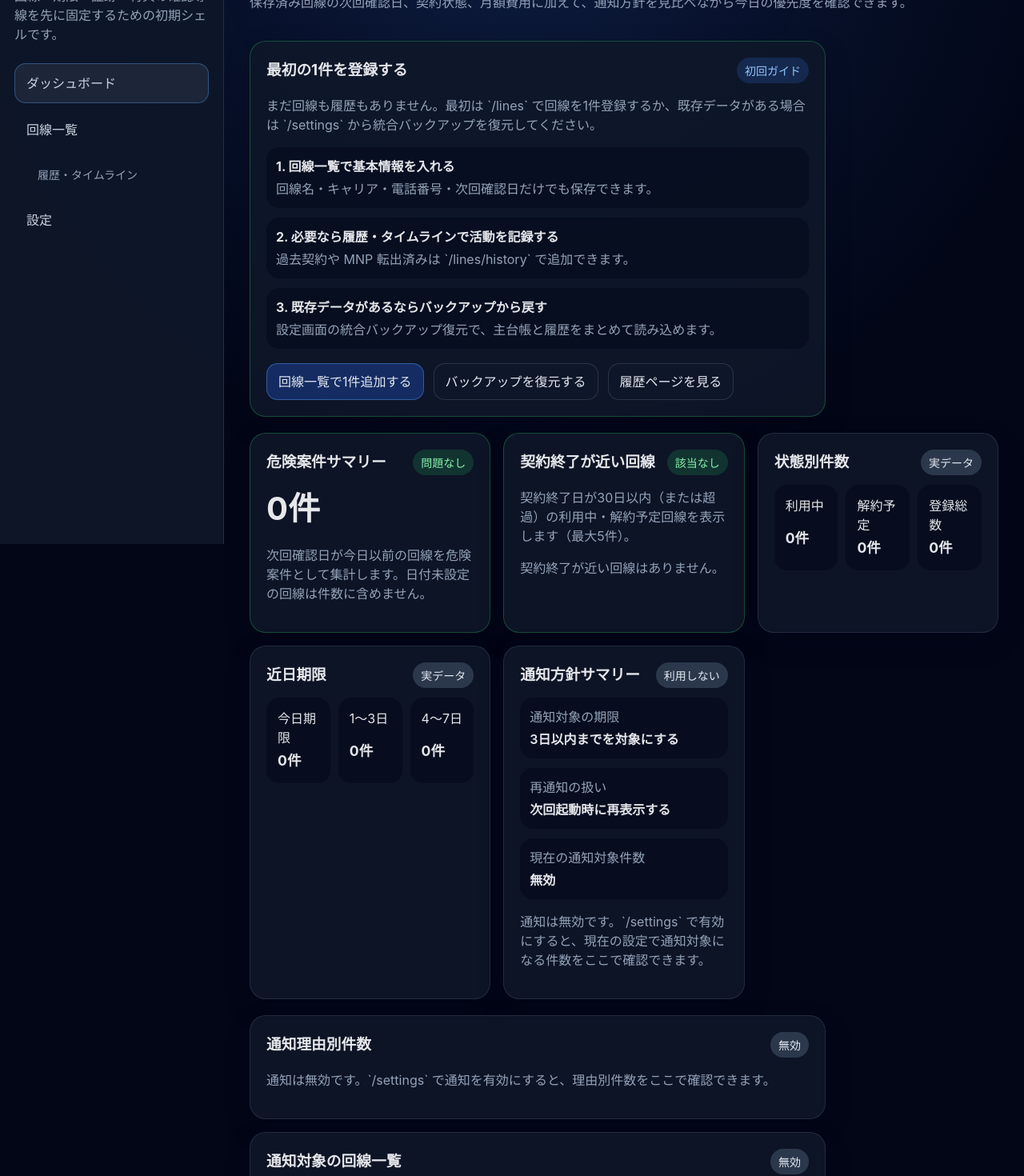
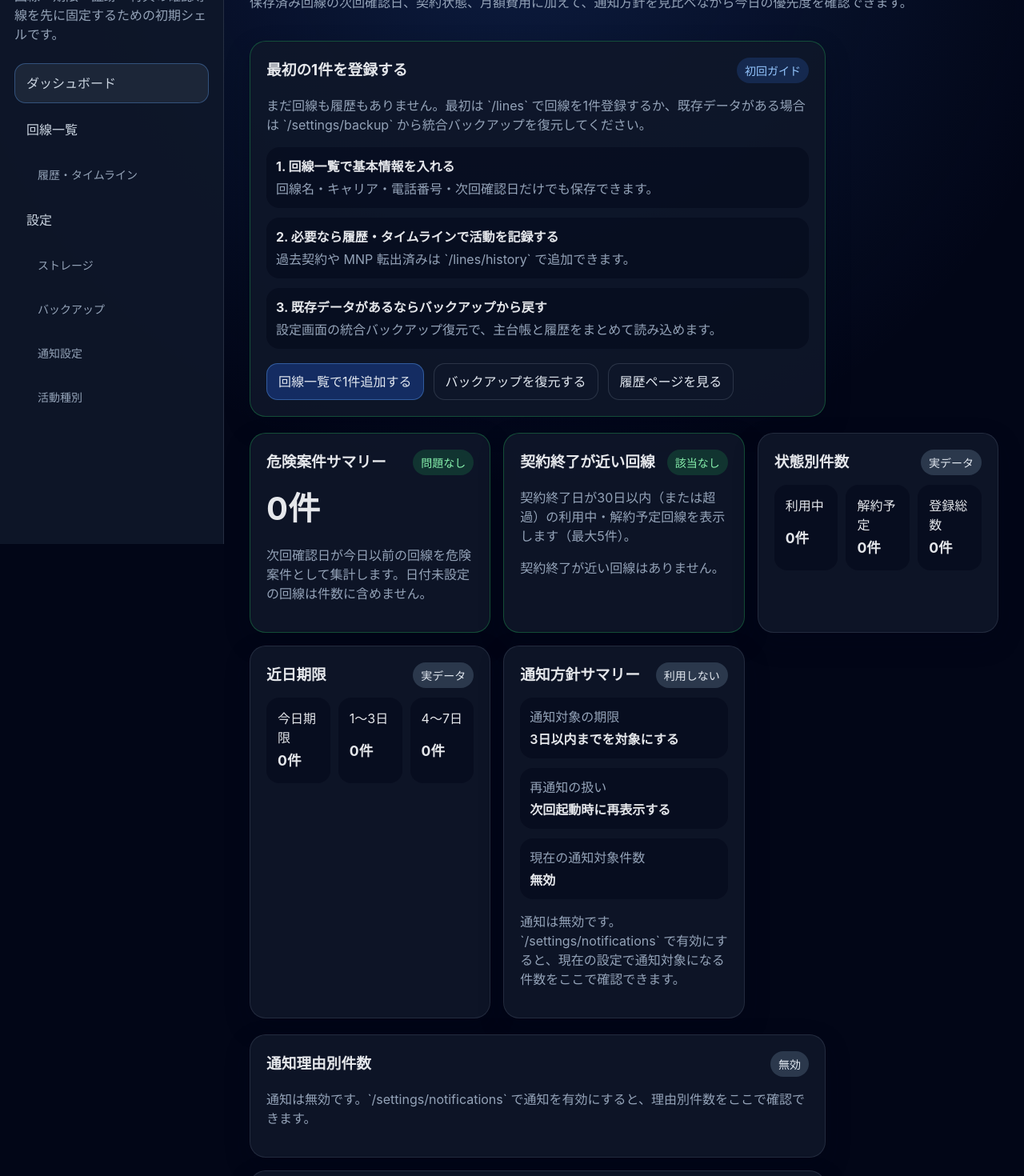
Before and after one commit to Driedsandwich/line-ops-ledger, a React (Vite) app: page / in a window 1280 px wide. Shown: the part 120-1590 px from the top of the page at 80% size. Built offline with nearby package versions, Linux system fonts and the light colour scheme.

Commit message:
feat: split settings into subroutes (#131)

```diff
--- a/src/App.tsx
+++ b/src/App.tsx
@@ -6,7 +6,11 @@ const navItems: NavItem[] = [
   { to: '/', label: 'ダッシュボード', end: true },
   { to: '/lines', label: '回線一覧', end: true },
   { to: '/lines/history', label: '履歴・タイムライン', indent: true },
-  { to: '/settings', label: '設定' },
+  { to: '/settings/storage', label: '設定' },
+  { to: '/settings/storage', label: 'ストレージ', indent: true },
+  { to: '/settings/backup', label: 'バックアップ', indent: true },
+  { to: '/settings/notifications', label: '通知設定', indent: true },
+  { to: '/settings/activity-types', label: '活動種別', indent: true },
 ];
 
 const devLabel = import.meta.env.VITE_DEV_LABEL as string | undefined;
--- a/src/main.tsx
+++ b/src/main.tsx
@@ -1,12 +1,19 @@
 import React from 'react';
 import ReactDOM from 'react-dom/client';
-import { createBrowserRouter, RouterProvider } from 'react-router-dom';
+import { createBrowserRouter, Navigate, RouterProvider } from 'react-router-dom';
 import { AppLayout } from './App';
 import { DashboardPage } from './pages/DashboardPage';
 import { HistoryPage } from './pages/HistoryPage';
 import { LinesPage } from './pages/LinesPage';
-import { SettingsPage } from './pages/SettingsPage';
+import { SettingsPage, type SettingsSectionKey } from './pages/SettingsPage';
 import './styles.css';
+
+function settingsRoute(section: SettingsSectionKey): { path: string; element: JSX.Element } {
+  return {
+    path: `settings/${section}`,
+    element: <SettingsPage section={section} />,
+  };
+}
 
 const router = createBrowserRouter([
   {
@@ -16,7 +23,11 @@ const router = createBrowserRouter([
       { index: true, element: <DashboardPage /> },
       { path: 'lines', element: <LinesPage /> },
       { path: 'lines/history', element: <HistoryPage /> },
-      { path: 'settings', element: <SettingsPage /> },
+      { path: 'settings', element: <Navigate to="/settings/storage" replace /> },
+      settingsRoute('storage'),
+      settingsRoute('backup'),
+      settingsRoute('notifications'),
+      settingsRoute('activity-types'),
     ],
   },
 ]);
--- a/src/pages/DashboardPage.tsx
+++ b/src/pages/DashboardPage.tsx
@@ -378,7 +378,7 @@ export function DashboardPage(): JSX.Element {
               <span className="badge badge--info">初回ガイド</span>
             </div>
             <p className="muted">
-              まだ回線も履歴もありません。最初は `/lines` で回線を1件登録するか、既存データがある場合は `/settings` から統合バックアップを復元してください。
+              まだ回線も履歴もありません。最初は `/lines` で回線を1件登録するか、既存データがある場合は `/settings/backup` から統合バックアップを復元してください。
             </p>
             <ol className="list">
               <li>
@@ -396,7 +396,7 @@ export function DashboardPage(): JSX.Element {
             </ol>
             <div className="button-row">
               <Link className="button button--primary" to="/lines">回線一覧で1件追加する</Link>
-              <Link className="button" to="/settings">バックアップを復元する</Link>
+              <Link className="button" to="/settings/backup">バックアップを復元する</Link>
               <Link className="button" to="/lines/history">履歴ページを見る</Link>
             </div>
           </article>
@@ -521,7 +521,7 @@ export function DashboardPage(): JSX.Element {
           <p className="muted">
             {notificationSettings.enabled
               ? '現在の設定と次回確認日から、通知対象になり得る回線件数を表示しています。閉アプリ時通知そのものはこの MVP では保証しません。'
-              : '通知は無効です。`/settings` で有効にすると、現在の設定で通知対象になる件数をここで確認できます。'}
+              : '通知は無効です。`/settings/notifications` で有効にすると、現在の設定で通知対象になる件数をここで確認できます。'}
           </p>
         </article>
       </section>
@@ -535,7 +535,7 @@ export function DashboardPage(): JSX.Element {
             </span>
           </div>
           {!notificationSettings.enabled ? (
-            <p className="muted">通知は無効です。`/settings` で通知を有効にすると、理由別件数をここで確認できます。</p>
+            <p className="muted">通知は無効です。`/settings/notifications` で通知を有効にすると、理由別件数をここで確認できます。</p>
           ) : (
             <div className="stats-row">
               <Link className="stat-box" to={buildLinesLink({ reasonLabel: '期限超過' })}>
@@ -566,7 +566,7 @@ export function DashboardPage(): JSX.Element {
             </span>
           </div>
           {!notificationSettings.enabled ? (
-            <p className="muted">通知は無効です。`/settings` で通知を有効にすると、ここに対象回線が表示されます。</p>
+            <p className="muted">通知は無効です。`/settings/notifications` で通知を有効にすると、ここに対象回線が表示されます。</p>
           ) : summary.notificationTargets.length === 0 ? (
             <p className="muted">現在の設定では通知対象になる回線はありません。期限設定か次回確認日を見直すと、ここに候補が表示されます。</p>
           ) : (
--- a/src/pages/HistoryPage.tsx
+++ b/src/pages/HistoryPage.tsx
@@ -1001,12 +1001,12 @@ export function HistoryPage(): JSX.Element {
                 <p className="muted">履歴はまだありません。主台帳から「活動を記録」で始めるか、上のフォームから過去契約を1件追加するとここにタイムラインが表示されます。</p>
                 <div className="detail-panel">
                   <p className="muted" style={{ marginTop: 0 }}>
-                    既存データがある場合は、`/settings` から統合バックアップを復元できます。
+                    既存データがある場合は、`/settings/backup` から統合バックアップを復元できます。
                   </p>
                   <div className="button-row button-row--tight">
                     <a className="button button--primary" href="#history-form">履歴フォームに戻る</a>
                     <Link className="button" to="/lines">回線一覧で1件追加する</Link>
-                    <Link className="button" to="/settings">バックアップを復元する</Link>
+                    <Link className="button" to="/settings/backup">バックアップを復元する</Link>
                   </div>
                 </div>
               </>
--- a/src/pages/LinesPage.tsx
+++ b/src/pages/LinesPage.tsx
@@ -1255,11 +1255,11 @@ export function LinesPage(): JSX.Element {
               <p className="muted">保存済み回線はまだありません。最初は回線名・キャリア・電話番号だけでも登録できます。</p>
               <div className="detail-panel">
                 <p className="muted" style={{ marginTop: 0 }}>
-                  既存データがある場合は、`/settings` から統合バックアップを復元すると主台帳と履歴をまとめて戻せます。
+                  既存データがある場合は、`/settings/backup` から統合バックアップを復元すると主台帳と履歴をまとめて戻せます。
                 </p>
                 <div className="button-row button-row--tight">
                   <a className="button button--primary" href="#line-form">回線フォームに戻る</a>
-                  <Link className="button" to="/settings">バックアップを復元する</Link>
+                  <Link className="button" to="/settings/backup">バックアップを復元する</Link>
                   <Link className="button" to="/lines/history">履歴ページを見る</Link>
                 </div>
               </div>
--- a/src/pages/SettingsPage.tsx
+++ b/src/pages/SettingsPage.tsx
@@ -1,4 +1,5 @@
 import { useEffect, useRef, useState } from 'react';
+import { NavLink } from 'react-router-dom';
 import {
   ACTIVITY_TYPE_LABEL_MAX_LENGTH,
   ACTIVITY_TYPE_MAX_CUSTOM,
@@ -106,7 +107,16 @@ function formatRelaunchPolicy(value: NotificationRelaunchPolicy): string {
   }
 }
 
-export function SettingsPage(): JSX.Element {
+export type SettingsSectionKey = 'storage' | 'backup' | 'notifications' | 'activity-types';
+
+const SETTINGS_SECTIONS: Array<{ key: SettingsSectionKey; label: string; description: string }> = [
+  { key: 'storage', label: 'ストレージ', description: '永続化状態と保存データ情報を確認します。' },
+  { key: 'backup', label: 'バックアップ', description: '主台帳と履歴のエクスポート / 復元を行います。' },
+  { key: 'notifications', label: '通知設定', description: '通知対象と確認間隔の最小方針を調整します。' },
+  { key: 'activity-types', label: '活動種別', description: '履歴入力で使うカスタム活動種別を管理します。' },
+];
+
+export function SettingsPage({ section }: { section: SettingsSectionKey }): JSX.Element {
   const [state, setState] = useState<StoragePersistenceState>(initialState);
   const [storageInfo, setStorageInfo] = useState<LineDraftStorageInfo>(initialStorageInfo);
   const [notificationSettings, setNotificationSettings] = useState<NotificationSettings>(() =>
@@ -247,20 +257,46 @@ export function SettingsPage(): JSX.Element {
       : state.persisted === false
         ? '未許可'
         : '未確認';
+  const currentSection = SETTINGS_SECTIONS.find((item) => item.key === section) ?? SETTINGS_SECTIONS[0];
+  const showStorageSection = section === 'storage';
+  const showBackupSection = section === 'backup';
+  const showNotificationSection = section === 'notifications';
+  const showActivityTypesSection = section === 'activity-types';
 
   return (
     <div className="page">
       <header className="page__header">
         <div>
           <p className="eyebrow">Settings</p>
-          <h2>永続ストレージ状態</h2>
+          <h2>{currentSection.label}</h2>
           <p className="page__lead">
-            永続ストレージ状態に加えて、回線台帳の保存データ情報、JSON バックアップ導線、通知方針を確認できる画面です。
+            {currentSection.description}
           </p>
         </div>
       </header>
 
       <section className="card-grid card-grid--single">
+        <article className="card">
+          <div className="card__header">
+            <h3>設定メニュー</h3>
+            <span className="badge">{currentSection.label}</span>
+          </div>
+          <div className="button-row button-row--tight">
+            {SETTINGS_SECTIONS.map((item) => (
+              <NavLink
+                key={item.key}
+                to={`/settings/${item.key}`}
+                className={({ isActive }: { isActive: boolean }) => (isActive ? 'button button--primary' : 'button')}
+              >
+                {item.label}
+              </NavLink>
+            ))}
+          </div>
+        </article>
+      </section>
+
+      <section className="card-grid card-grid--single">
+        {showStorageSection ? (
         <article className="card">
           <div className="card__header">
             <h3>StorageManager API</h3>
@@ -294,7 +330,9 @@ export function SettingsPage(): JSX.Element {
             </button>
           </div>
         </article>
+        ) : null}
 
+        {showStorageSection ? (
         <article className="card">
           <div className="card__header">
             <h3>保存データ情報</h3>
@@ -324,7 +362,9 @@ export function SettingsPage(): JSX.Element {
             旧配列形式の保存データがある場合、この画面を開いた時点で現行の versioned envelope へ読み替えます。
           </p>
         </article>
+        ) : null}
 
+        {showBackupSection ? (
         <article className="card">
           <div className="card__header">
             <h3>統合バックアップ</h3>
@@ -352,7 +392,9 @@ export function SettingsPage(): JSX.Element {
             </button>
           </div>
         </article>
+        ) : null}
 
+        {showNotificationSection ? (
         <article className="card">
           <div className="card__header">
             <h3>通知設定</h3>
@@ -435,7 +477,9 @@ export function SettingsPage(): JSX.Element {
             「次回起動時に再表示するか」の最小方針だけを保存します。
           </p>
         </article>
+        ) : null}
 
+        {showActivityTypesSection ? (
         <article className="card">
           <div className="card__header">
             <h3>カスタム活動種別</h3>
@@ -484,6 +528,7 @@ export function SettingsPage(): JSX.Element {
             </button>
           </div>
         </article>
+        ) : null}
       </section>
     </div>
   );
```
Also changed, not shown: 4 other files (tests, documents, lock files or other folders).
